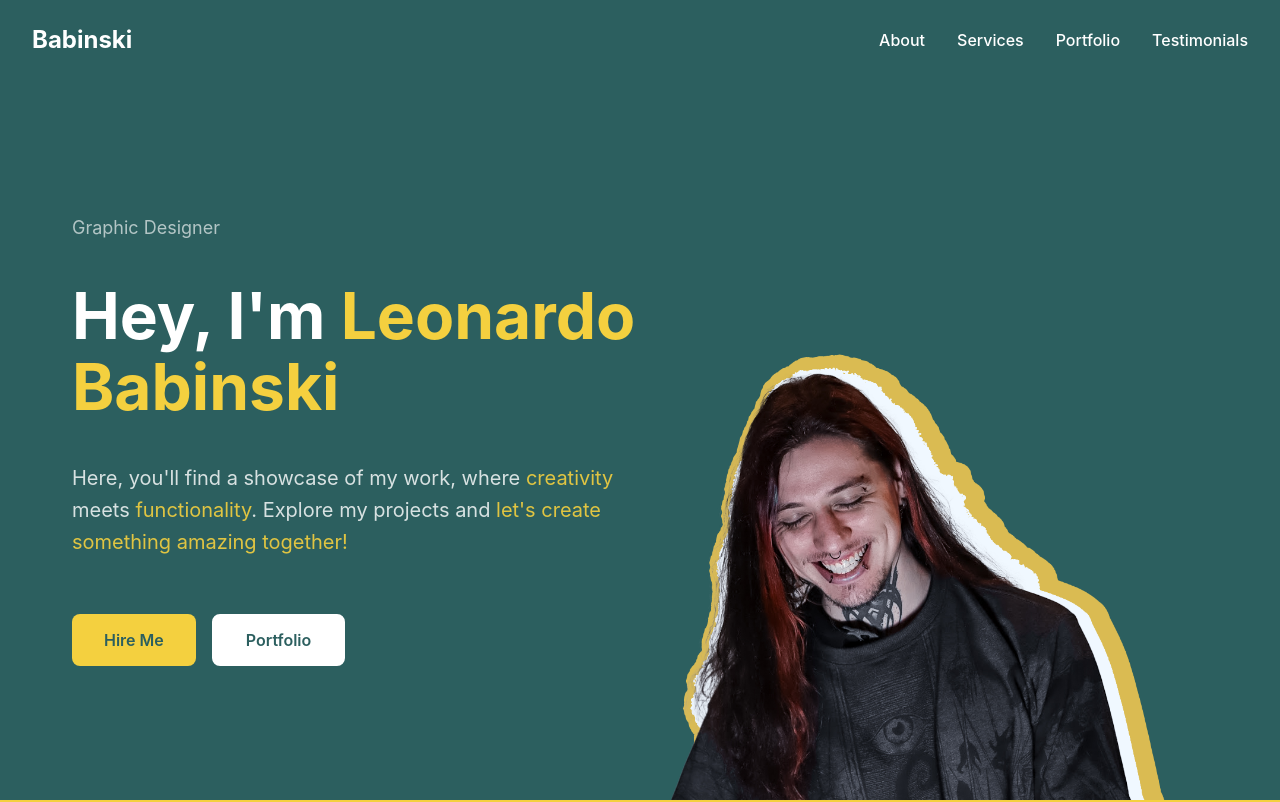
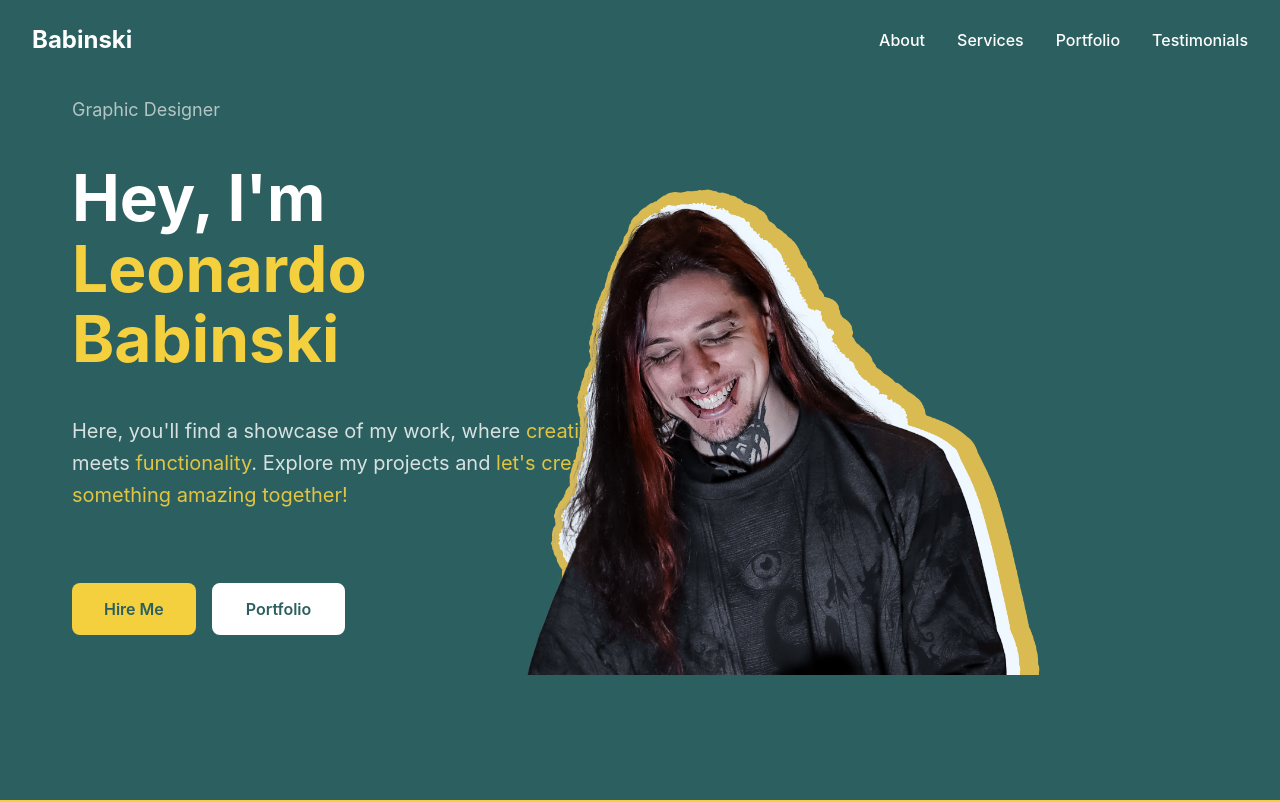
Before and after one commit to leonardobabinski/babinskidesign, a React (Vite) app: page / in a window 1280 px wide. Shown: the top 802 px of the page. Built offline with nearby package versions, Linux system fonts and the light colour scheme.

Commit message:
Update Hero.jsx

```diff
--- a/src/components/Hero.jsx
+++ b/src/components/Hero.jsx
@@ -11,20 +11,19 @@ const Hero = () => {
   return (
     <section
       id="home"
-      className="hero-section relative overflow-hidden min-h-screen flex items-stretch"
+      className="hero-section relative overflow-hidden py-12"
     >
       <div className="container-custom w-full">
-        <div className="grid sm:grid-cols-2 h-full">
+        <div className="grid sm:grid-cols-2 items-end gap-8">
 
-          {/* Lado esquerdo (texto) */}
-          <div className="flex flex-col justify-center gap-6">
+          {/* Texto à esquerda */}
+          <div className="flex flex-col gap-6">
             <p className="graphic-designer-label text-white/80 text-sm md:text-base">
               Graphic Designer
             </p>
 
             <h1 className="hero-title text-white">
-              Hey, I'm{' '}
-              <span className="gradient-text">Leonardo Babinski</span>
+              Hey, I'm <span className="gradient-text">Leonardo Babinski</span>
             </h1>
 
             <p className="hero-subtitle text-white/90">
@@ -37,7 +36,7 @@ const Hero = () => {
               </span>
             </p>
 
-            <div className="flex flex-col sm:flex-row gap-4">
+            <div className="flex flex-col sm:flex-row gap-4 mt-4">
               <button
                 onClick={() => scrollToSection('contact')}
                 className="btn-primary w-full sm:w-auto text-center"
@@ -53,16 +52,16 @@ const Hero = () => {
             </div>
           </div>
 
-          {/* Lado direito (imagem) */}
-          <div className="relative flex items-end justify-center h-full">
+          {/* Imagem à direita */}
+          <div className="flex justify-center sm:justify-end items-end">
             <img
               src={profilePhoto}
               alt="Leonardo Babinski"
               className="
-                 relative bottom-[-40px]
-                w-[70vw] max-w-[320px]
+                relative
+                bottom-0 sm:bottom-[-40px]
+                w-[90vw] max-w-[360px]
                 sm:w-[65vw] sm:max-w-[860px]
-                object-contain
               "
             />
           </div>
```
